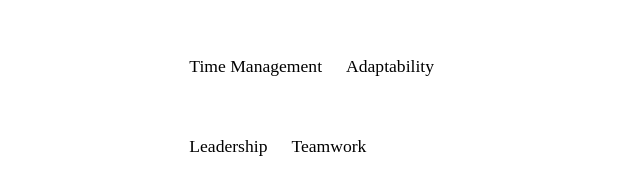
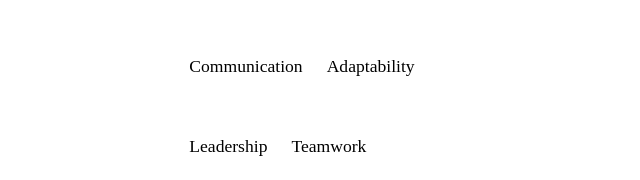
Before and after one commit to Slaxius/Portofolio-Website, a plain HTML site: page html/aboutme.html in a window 1280 px wide. Shown: the part 1098-1278 px from the top of the page, 412-1052 px from the left. Drawn offline with Linux system fonts and the light colour scheme; files that its build step writes are made by us from their sources.

Commit message:
Update soft skill

```diff
--- a/html/aboutme.html
+++ b/html/aboutme.html
@@ -118,7 +118,7 @@
           <div class="soft skill-cont">
             <p>Critical Thinking</p>
             <p>Problem-solving</p>
-            <p>Time Management</p>
+            <p>Communication</p>
             <p>Adaptability</p>
             <p>Leadership</p>
             <p>Teamwork</p>
```
